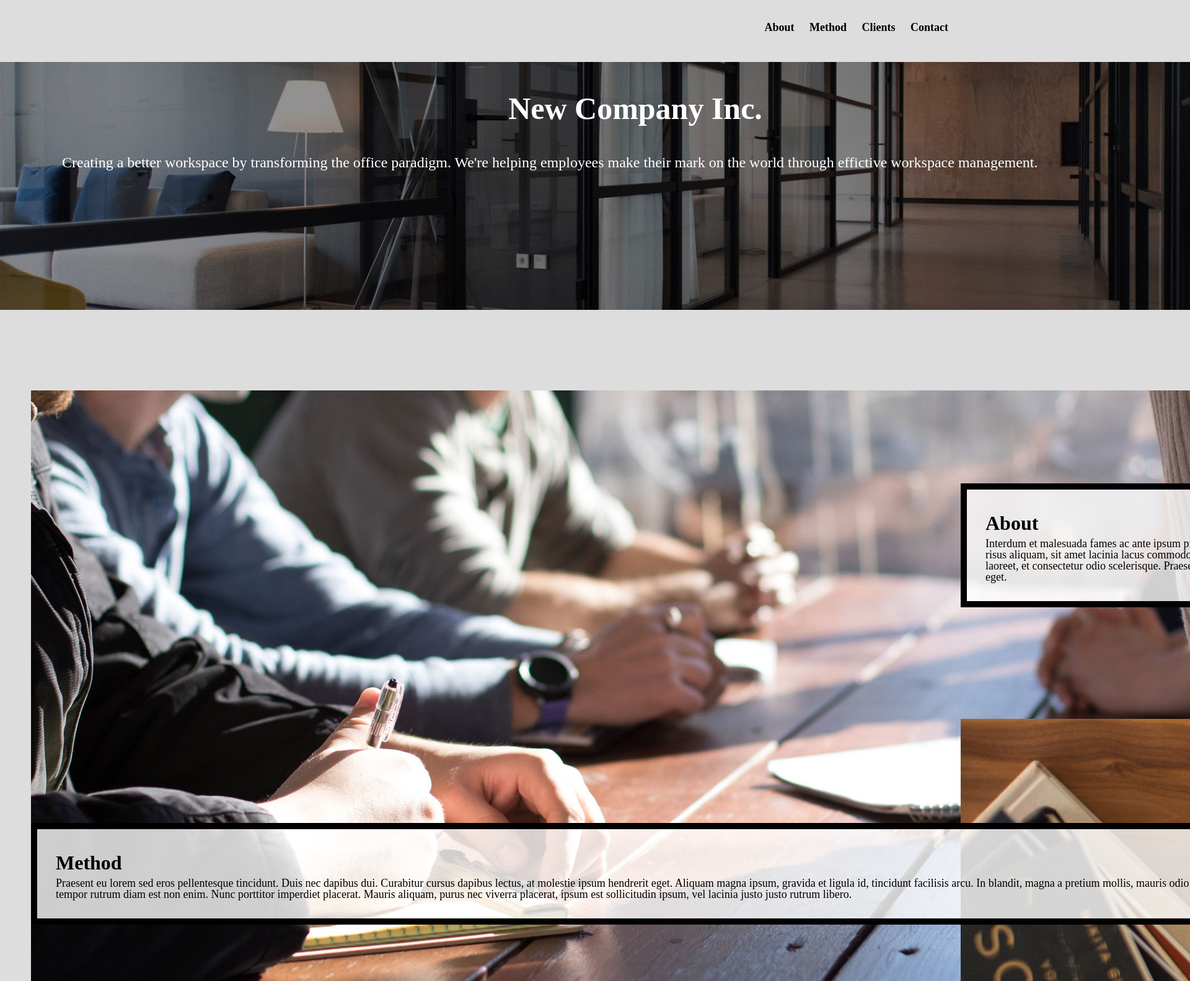
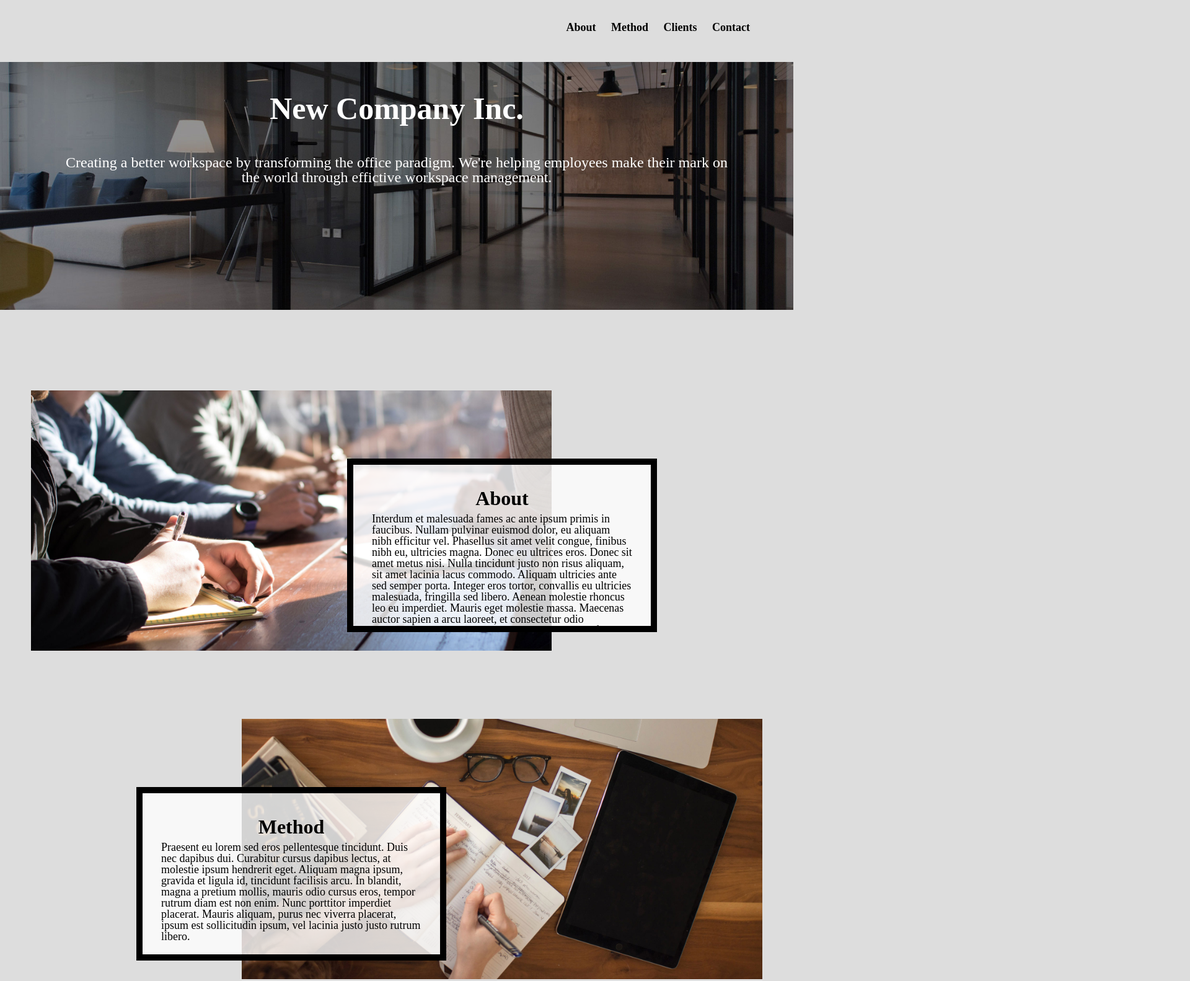
Before and after one commit to ccabreraumich/homework3, a plain HTML site: page index.html in a window 1280 px wide. Shown: the top 1583 px of the page at 62% size, 1920 px wide, since content can reach past the window. Drawn offline with Linux system fonts and the light colour scheme.

Commit message:
Add files via upload

```diff
--- a/css/styles.css
+++ b/css/styles.css
@@ -22,6 +22,7 @@ h1{
 h2{
   font-size: 32px;
   line-height: 1.5;
+  text-align: center;
 }
 
 nav li{
@@ -71,12 +72,12 @@ nav a:hover{
 link to the exact top of the page.*/
 
 /* QUESTION is this above (^) asking me to make the content link visible again?*/
-/* .skip a{
+.skip a{
   position: absolute;
   left: 0;
-  top: 0;
+  top: -50px;
   margin-left: 0;
-} */
+}
 
 /*Your code here*/
 /*Add the selector and code to put a 2px black
@@ -90,9 +91,10 @@ a:focus {
   /* See documentation for mobile view */
   display: grid;
 
-  /* QUESTIONS */
-  width: 65vw;
-
+  /* QUESTION: I could not figure out how to get the container to re-adjust to smaller width size,
+   so I did trial and error to determine that 65% of viewport width looked closest to final screenshots.
+   Is this right? */
+  width: 65vh;
   grid-template-columns: 1fr 5fr 1fr;
   row-gap: 30px;
 }
@@ -113,8 +115,7 @@ nav{
   /*Your code here*/
   /*Span the top row*/
   /* grid-row-start: 1; */
-  grid-column-start: 1;
-  grid-column-end: 4;
+  grid-column: 1 / -1;
 }
 
 
@@ -123,17 +124,17 @@ header{
   background-attachment: fixed; /* Parallax effect */
   background-position: center;  /* Parallax effect */
   background-repeat: no-repeat; /* Parallax effect */
-  background-size: cover;       /* Parallax effect */
+  background-size: cover;        /* Parallax effect */
   color: white;
   height: 400px;                /* Parallax effect */
+
   /* Your code here */
   /* Set background-image to header.jpg in the images folder */
   background-image: url("../images/header.jpg");
+
   /* Span one row */
 
-  /* QUESTION: Why is my header and navigation missing when I expand to 900px?" */
-  grid-column-start: 1;
-  grid-column-end: 4;
+  grid-column: 1 / -1;
 }
 
 header p{
@@ -151,10 +152,6 @@ header p{
 .grid > div {
   overflow: hidden;
 
-  /* QUESTION, this statement in homework:
-  "Check that by making sure there is always a gap between the rows.",
-  does that mean I need to add gap?? this isn't working? */
-  row-gap: 30px;
 
 
 }
@@ -162,10 +159,13 @@ header p{
 .about, .method, .clients, .contact{
   /*Your code here */
   /* See documentation for mobile view */
-  grid-column: 2;
+  grid-column: 1/3;
+  width: 50%;
 }
 
-
+img {
+  max-width: 100%;
+}
 
 .about-image, .method-image, .clients-image, .contact-image{
    /*Your code here */
@@ -173,36 +173,31 @@ header p{
 
    grid-column: 1 / span 3;
    max-height: 500px;
-   width: 100%;
-
-   /* QUESTION why can't I get the images to fit into the grid so that they're not so large?*/
-
-   object-fit: fill;
 
 }
 
 .about, .about-image{
   /*Your code here */
   /* See documentation for mobile view */
-  grid-row: 3
+  grid-row: 3;
 }
 
 .method, .method-image{
   /*Your code here */
   /* See documentation for mobile view */
-  grid-row: 4
+  grid-row: 4;
 }
 
 .clients, .clients-image{
   /*Your code here */
   /* See documentation for mobile view */
-  grid-row: 5
+  grid-row: 5;
 }
 
 .contact, .contact-image{
   /*Your code here */
   /* See documentation for mobile view */
-  grid-row: 6
+  grid-row: 6;
 }
 
 .text-block{
@@ -223,33 +218,33 @@ header p{
   .container{
     /*Your code here */
     /* See documentation for desktop view */
-
-
     display: grid;
     min-width: 800px;
-    /* width: 100%; */
+    width: 100%;
 
-    /* QUESTION: Whey when I inspect the page, I do not see 5 columns?*/
     grid-template-columns: 50px auto 500px auto 50px;
     grid-template-rows: 70px repeat(5, 500px) 100px;
+    row-gap: 30px;
   }
 
   nav{
     background-color: #ddd;
     text-align: right;
     padding: 35px 0px;
-    grid-column: 2;
+    grid-column: 1/5;
   }
 
    .about, .clients, .method-image, .contact-image {
     /*Your code here */
     /* See documentation for desktop view */
+    /* Question: why is this not expanding fully from column 3 to 5? */
     grid-column: 3 / span 2;
   }
 
   .method, .contact, .about-image, .clients-image {
     /*Your code here */
     /* See documentation for desktop view */
+    /* Question: why is this not expanding fully from column 2 to 5? */
     grid-column: 2 / span 2;
   }
 }  /*End the media query*/
```
